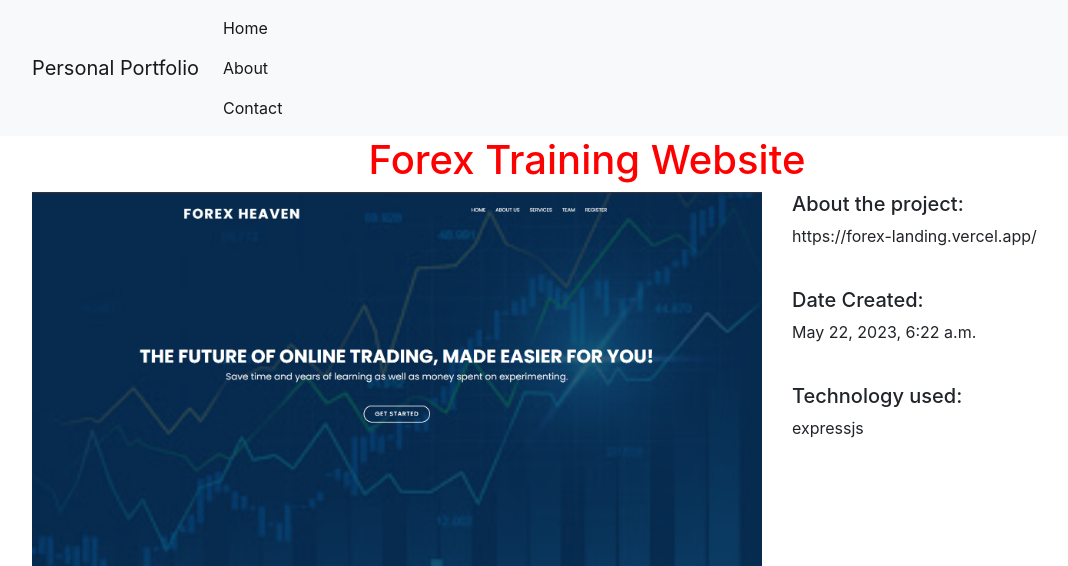
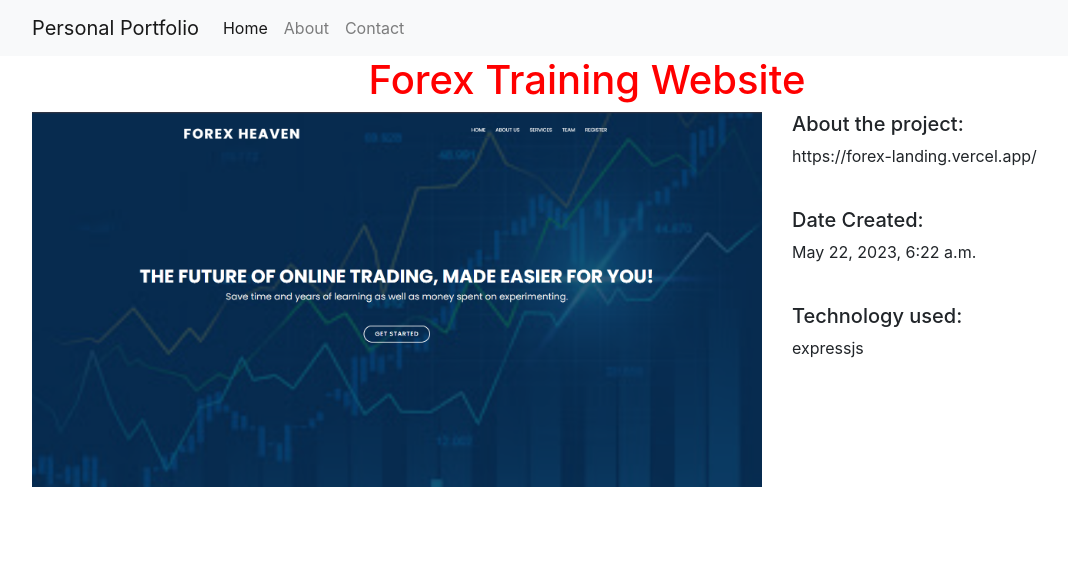
Before and after one commit to cave-o/Portfolio-Website, a Django app: page /1/ in a window 1280 px wide. Shown: the top 566 px of the page, without its empty margins (53-1121 px from the left). Run offline with Django 4.2, Linux system fonts and the light colour scheme; data comes from the database, SQL or seed files in the repository; some libraries are stand-ins or nearby versions.

Commit message:
Update base.html

```diff
--- a/project/templates/base.html
+++ b/project/templates/base.html
@@ -11,9 +11,13 @@
           <ul class="navbar-nav mr-auto">
             <li class="nav-item active">
               <a class="nav-link" href="{% url 'index' %}">Home</a>
-              <a class="nav-link" href="{% url 'index' %}">About</a>
-              <a class="nav-link" href="{% url 'index' %}">Contact</a>
-            </li>
+             </li>
+             <li>
+             <a class="nav-link" href="{% url 'index' %}">About</a>
+             </li>
+             <li>
+             <a class="nav-link" href="{% url 'index' %}">Contact</a>
+             </li>
 
           </ul>
         </div>
```
